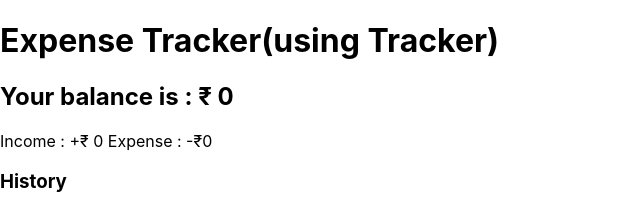
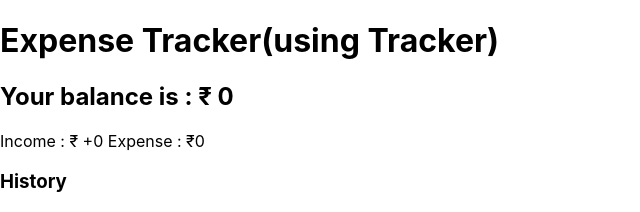
Before and after one commit to Ameena667/ExpenseTracker, a React (Create React App) app: page / in a window 1280 px wide. Shown: the top 212 px of the page, without its empty margins (0-640 px from the left). Built offline with nearby package versions, Linux system fonts and the light colour scheme.

Commit message:
Update App.js

```diff
--- a/src/App.js
+++ b/src/App.js
@@ -86,7 +86,7 @@ class App extends React.Component {
         <h1>Expense Tracker(using Tracker)</h1>
         <h2>Your balance is : &#8377; {this.state.total_balance}</h2>
         <p>
-          Income : +&#8377; {this.state.total_income} Expense : -&#8377;
+          Income : &#8377; +{this.state.total_income} Expense : &#8377;
           {this.state.total_expense}
         </p>
         <h3>History</h3>
```
